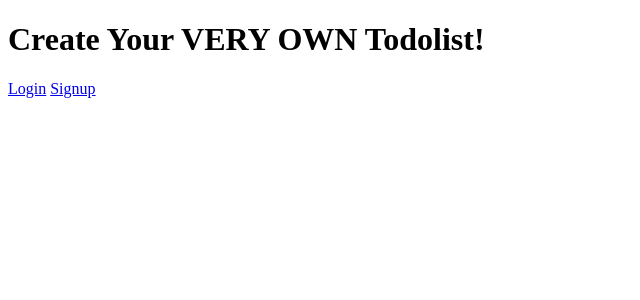
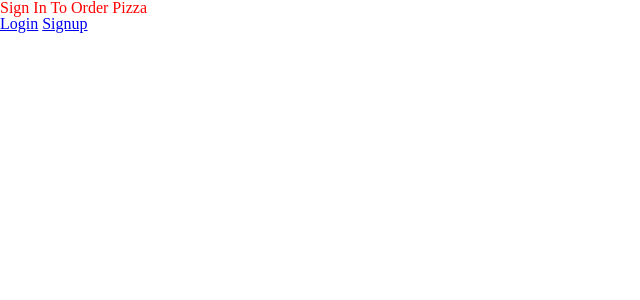
Before and after one commit to kylejonesdev/crustomer, a Node server app: page / in a window 1280 px wide. Shown: the top 300 px of the page, without its empty margins (0-640 px from the left). Run offline with Node 20, Linux system fonts and the light colour scheme; some libraries are stand-ins or nearby versions.

Commit message:
Add style sheets and connect to each view

```diff
--- /dev/null
+++ b/public/css/reset.css
@@ -0,0 +1,62 @@
+/* http://meyerweb.com/eric/tools/css/reset/
+   v2.0 | 20110126
+   License: none (public domain)
+*/
+html, body, div, span, applet, object, iframe,
+h1, h2, h3, h4, h5, h6, p, blockquote, pre,
+a, abbr, acronym, address, big, cite, code,
+del, dfn, em, img, ins, kbd, q, s, samp,
+small, strike, strong, sub, sup, tt, var,
+b, u, i, center,
+dl, dt, dd, ol, ul, li,
+fieldset, form, label, legend,
+table, caption, tbody, tfoot, thead, tr, th, td,
+article, aside, canvas, details, embed,
+figure, figcaption, footer, header, hgroup,
+menu, nav, output, ruby, section, summary,
+time, mark, audio, video {
+	margin: 0;
+	padding: 0;
+	border: 0;
+	font-size: 100%;
+	font: inherit;
+	vertical-align: baseline;
+}
+/* HTML5 display-role reset for older browsers */
+article, aside, details, figcaption, figure,
+footer, header, hgroup, menu, nav, section {
+	display: block;
+}
+body {
+	line-height: 1;
+}
+ol, ul {
+	list-style: none;
+}
+blockquote, q {
+	quotes: none;
+}
+blockquote:before, blockquote:after,
+q:before, q:after {
+	content: '';
+	content: none;
+}
+table {
+	border-collapse: collapse;
+	border-spacing: 0;
+}
+
+/* Remove button styling */
+button {
+	all: unset
+}
+
+/* Remove range styling */
+input[type="range"] {
+	/* this prevents tickmarks – fix this later!  */
+	-webkit-appearance: none;
+	appearance: none;
+	background: transparent;
+	cursor: pointer;
+	width: 15rem;
+  }
--- a/views/index.ejs
+++ b/views/index.ejs
@@ -4,10 +4,12 @@
     <meta charset="UTF-8">
     <meta http-equiv="X-UA-Compatible" content="IE=edge">
     <meta name="viewport" content="width=device-width, initial-scale=1.0">
-    <title>Document</title>
+    <title>Crustomer</title>
+    <link rel="stylesheet" href="reset.css">
+    <link rel="stylesheet" href="style.css">
 </head>
 <body>
-    <h1>Create Your VERY OWN Todolist!</h1>
+    <h1>Sign In To Order Pizza</h1>
     <a href="/login"> Login</a>
     <a href="/signup"> Signup</a>
 </body>
--- a/views/login.ejs
+++ b/views/login.ejs
@@ -4,7 +4,9 @@
     <meta charset="UTF-8">
     <meta http-equiv="X-UA-Compatible" content="IE=edge">
     <meta name="viewport" content="width=device-width, initial-scale=1.0">
-    <title>Document</title>
+    <title>Crustomer</title>
+    <link rel="stylesheet" href="reset.css">
+    <link rel="stylesheet" href="style.css">
 </head>
 <body>
     <% if (locals.messages.errors) { %>
--- a/views/pizzas.ejs
+++ b/views/pizzas.ejs
@@ -4,8 +4,9 @@
     <meta charset="UTF-8">
     <meta http-equiv="X-UA-Compatible" content="IE=edge">
     <meta name="viewport" content="width=device-width, initial-scale=1.0">
-    <title>Document</title>
-    <link rel="stylesheet" href="css/style.css">
+    <title>Crustomer</title>
+    <link rel="stylesheet" href="reset.css">
+    <link rel="stylesheet" href="style.css">
 </head>
 <body>
     <h1>Pizzas</h1>
--- a/views/signup.ejs
+++ b/views/signup.ejs
@@ -4,7 +4,9 @@
     <meta charset="UTF-8">
     <meta http-equiv="X-UA-Compatible" content="IE=edge">
     <meta name="viewport" content="width=device-width, initial-scale=1.0">
-    <title>Document</title>
+    <title>Crustomer</title>
+    <link rel="stylesheet" href="reset.css">
+    <link rel="stylesheet" href="style.css">
 </head>
 <body>
     <% if (locals.messages.errors) { %>
```
